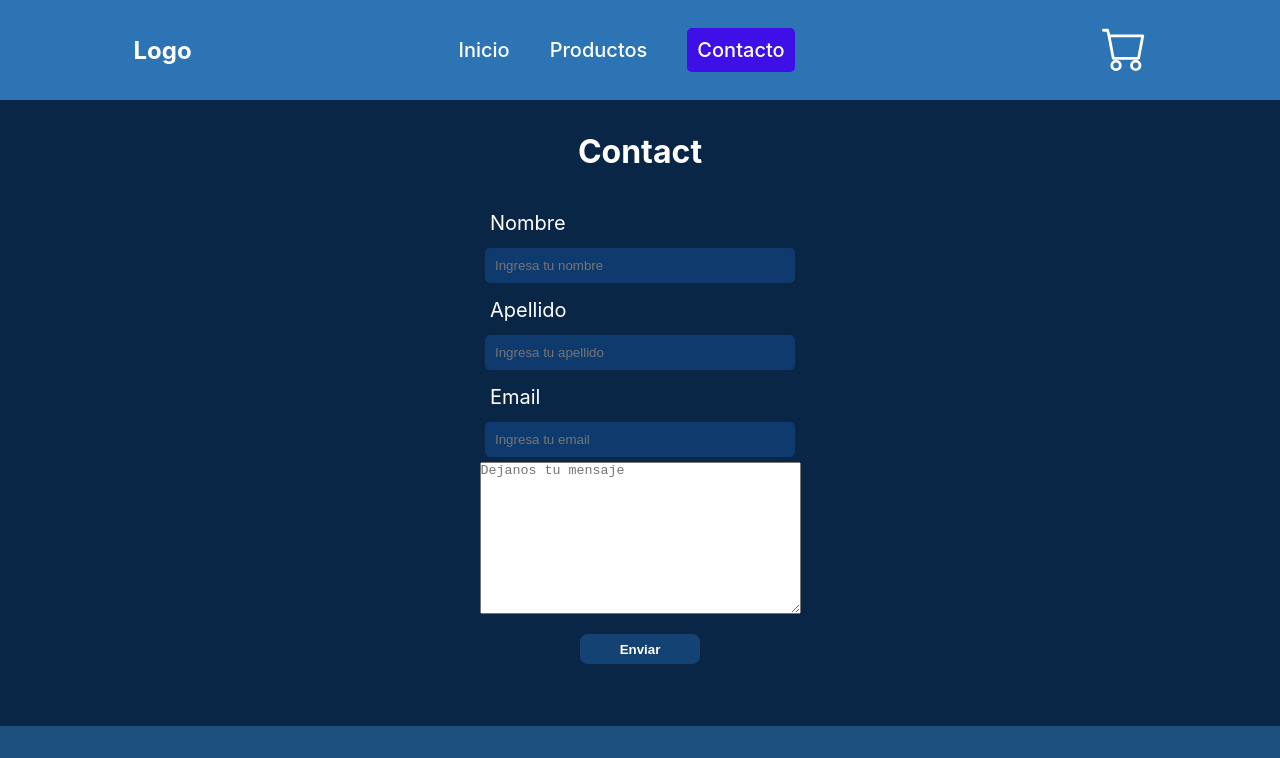
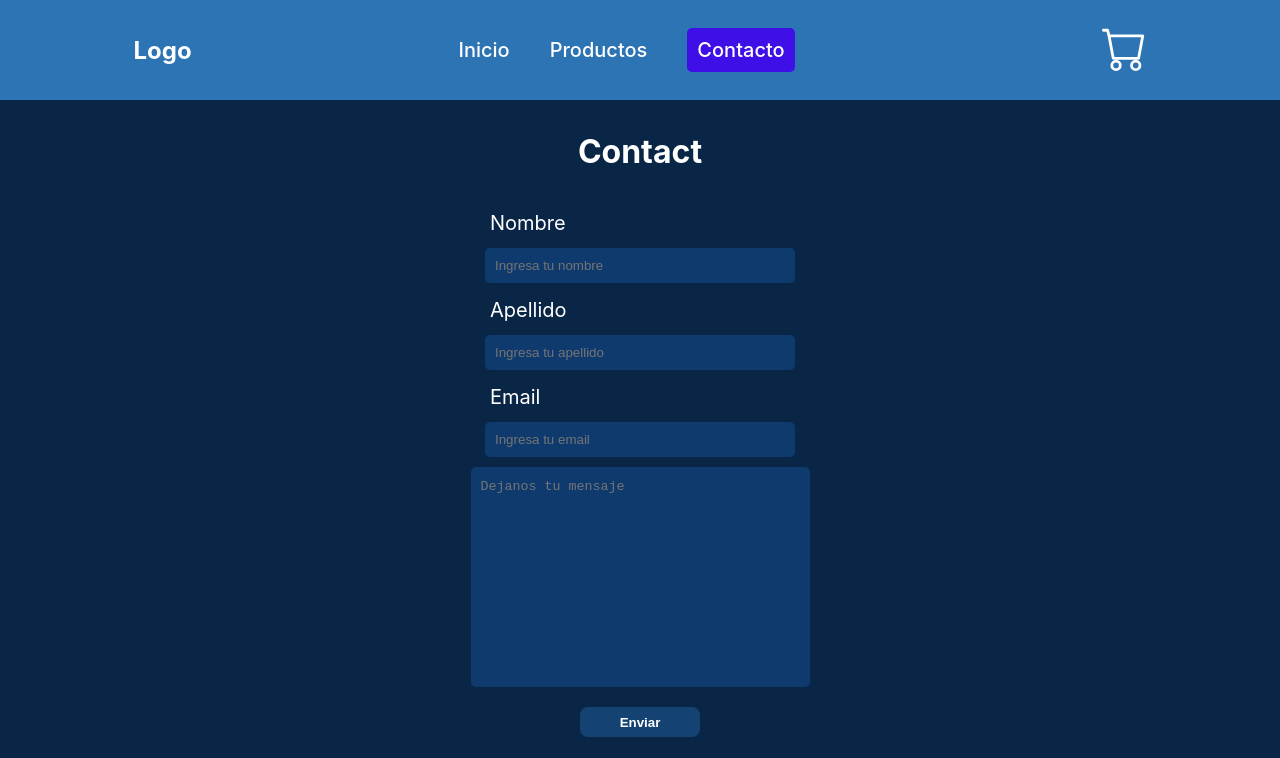
Before and after one commit to Lucho375/ReactJS-Eccommerce, a React (Create React App) app: page /contact in a window 1280 px wide. Shown: the top 758 px of the page. Built offline with nearby package versions, Linux system fonts and the light colour scheme.

Commit message:
modifico contacto

```diff
--- a/src/components/Contact/Contact.scss
+++ b/src/components/Contact/Contact.scss
@@ -48,4 +48,19 @@
             -webkit-box-shadow: 0 0 0 30px rgb(14, 58, 109) inset !important;
         }
     }
+
+    textarea {
+        margin-top: 5px;
+        padding: 10px;
+        background-color: rgb(14, 58, 109);
+        border: none;
+        color: white;
+        border-radius: 5px;
+        resize: none;
+        line-height: 20px;
+
+        &:focus {
+            outline: none;
+        }
+    }
 }
--- a/src/components/Slider/Slider.js
+++ b/src/components/Slider/Slider.js
@@ -15,7 +15,6 @@ const Slider = ({ arr, autoSlide = false }) => {
             const auto = setInterval(() => {
                 setCurrentIndex(newIndex)
             }, 5000)
-            console.log(currentIndex)
             return () => clearInterval(auto)
         }
 
```
